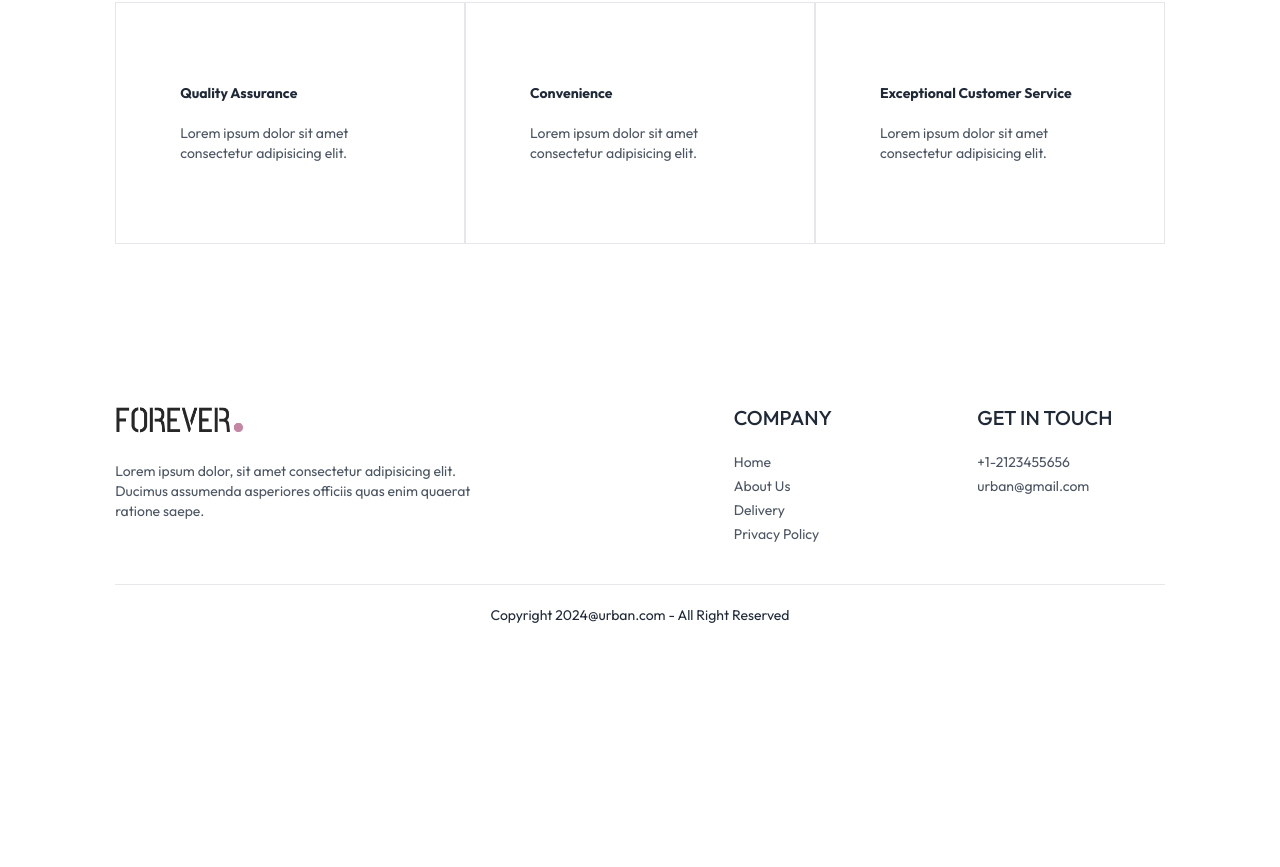
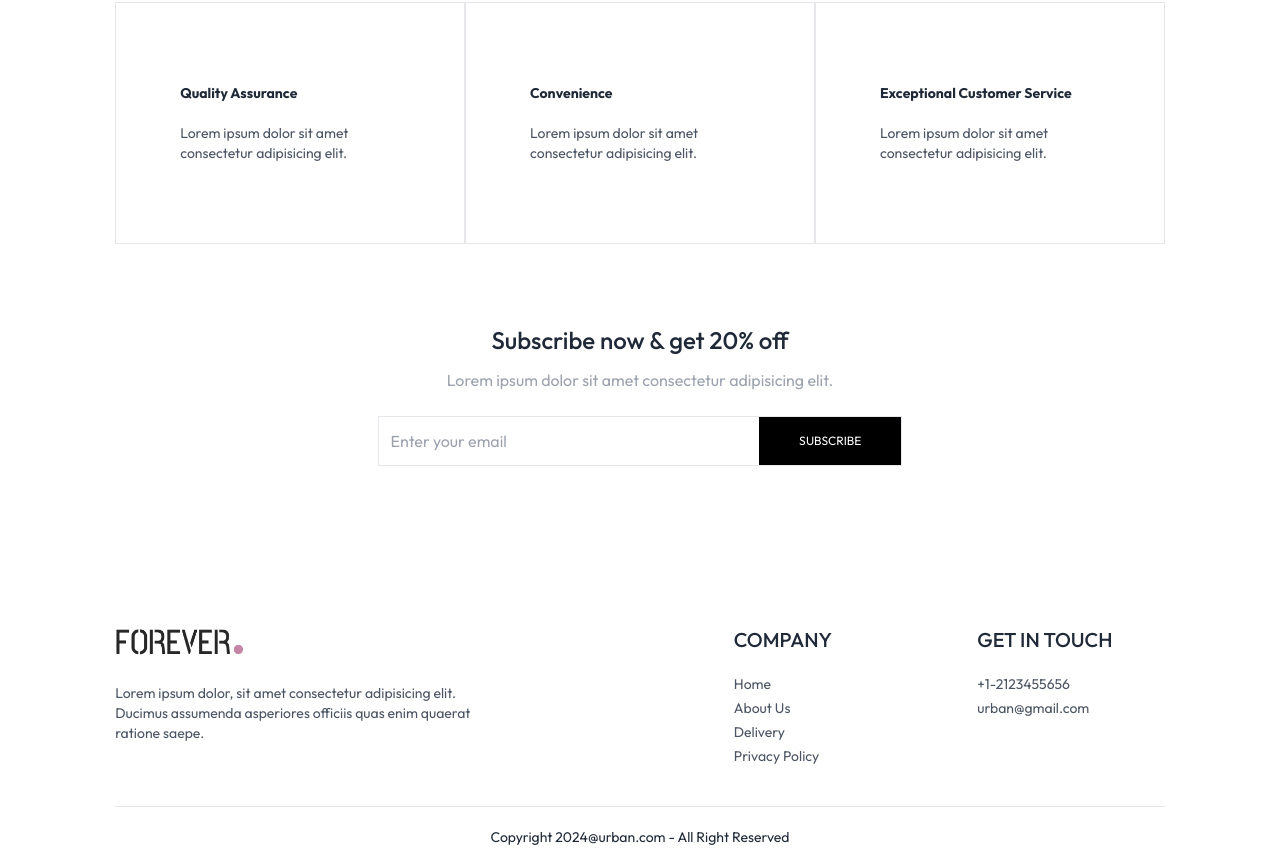
Before and after one commit to ashrafultusar/urban-frontend, a React (Vite) app in the folder urban-frontend/: page /about in a window 1280 px wide. Shown: the part 768-1635 px from the top of the page. Before the commit the page ends 1413 px from the top, so only its background shows below. Built offline with nearby package versions, Linux system fonts and the light colour scheme.

Commit message:
added all upadte on about us page

```diff
--- a/urban-frontend/src/pages/About.jsx
+++ b/urban-frontend/src/pages/About.jsx
@@ -1,6 +1,7 @@
 import React from "react";
 import Title from "../components/Title";
 import { assets } from "../assets/assets";
+import NewsLetterBox from "../components/NewsLetterBox";
 
 const About = () => {
   return (
@@ -34,6 +35,7 @@ const About = () => {
                   <p className="text-gray-600">Lorem ipsum dolor sit amet consectetur adipisicing elit.</p>
               </div>
           </div>
+          <NewsLetterBox></NewsLetterBox>
     </div>
   );
 };
```
